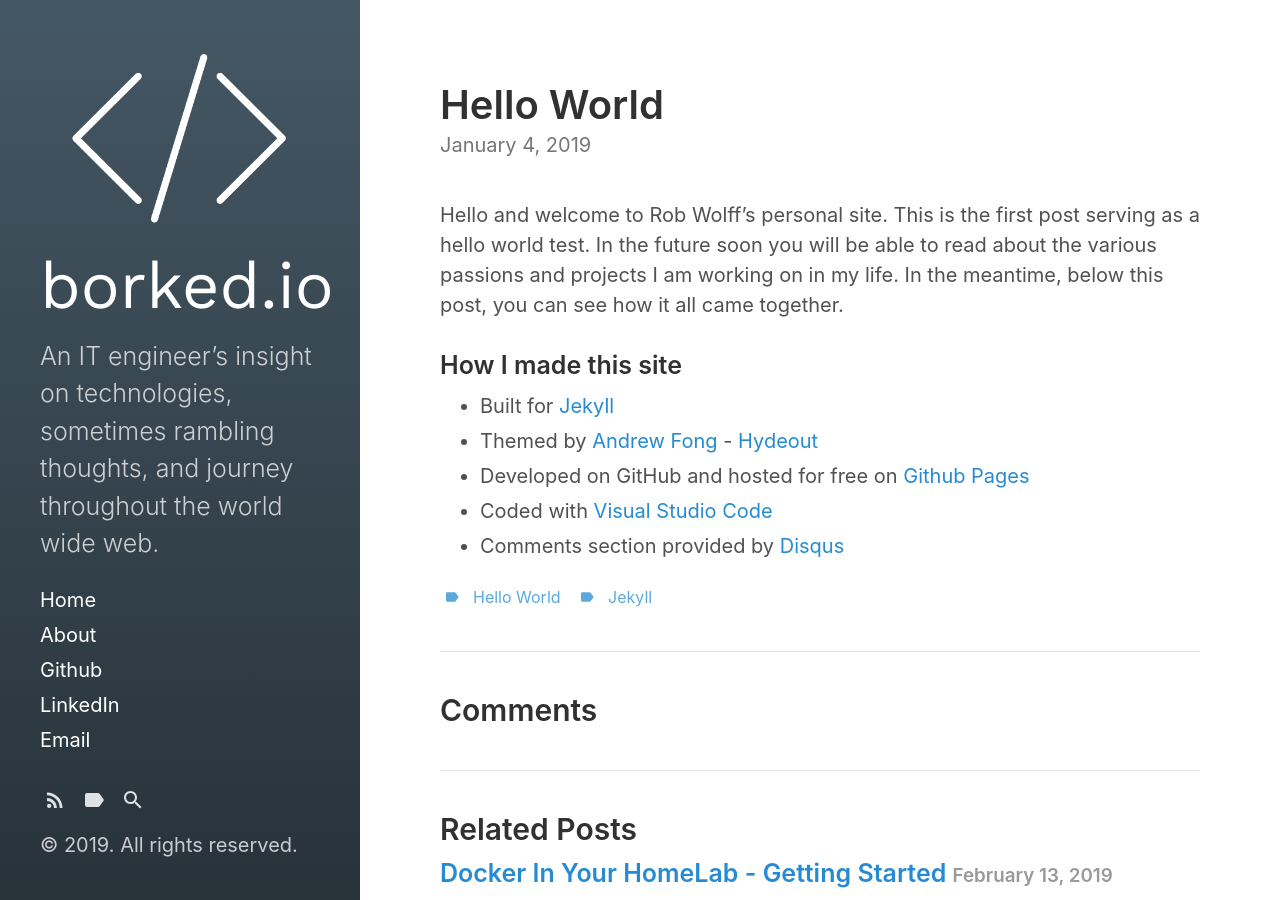
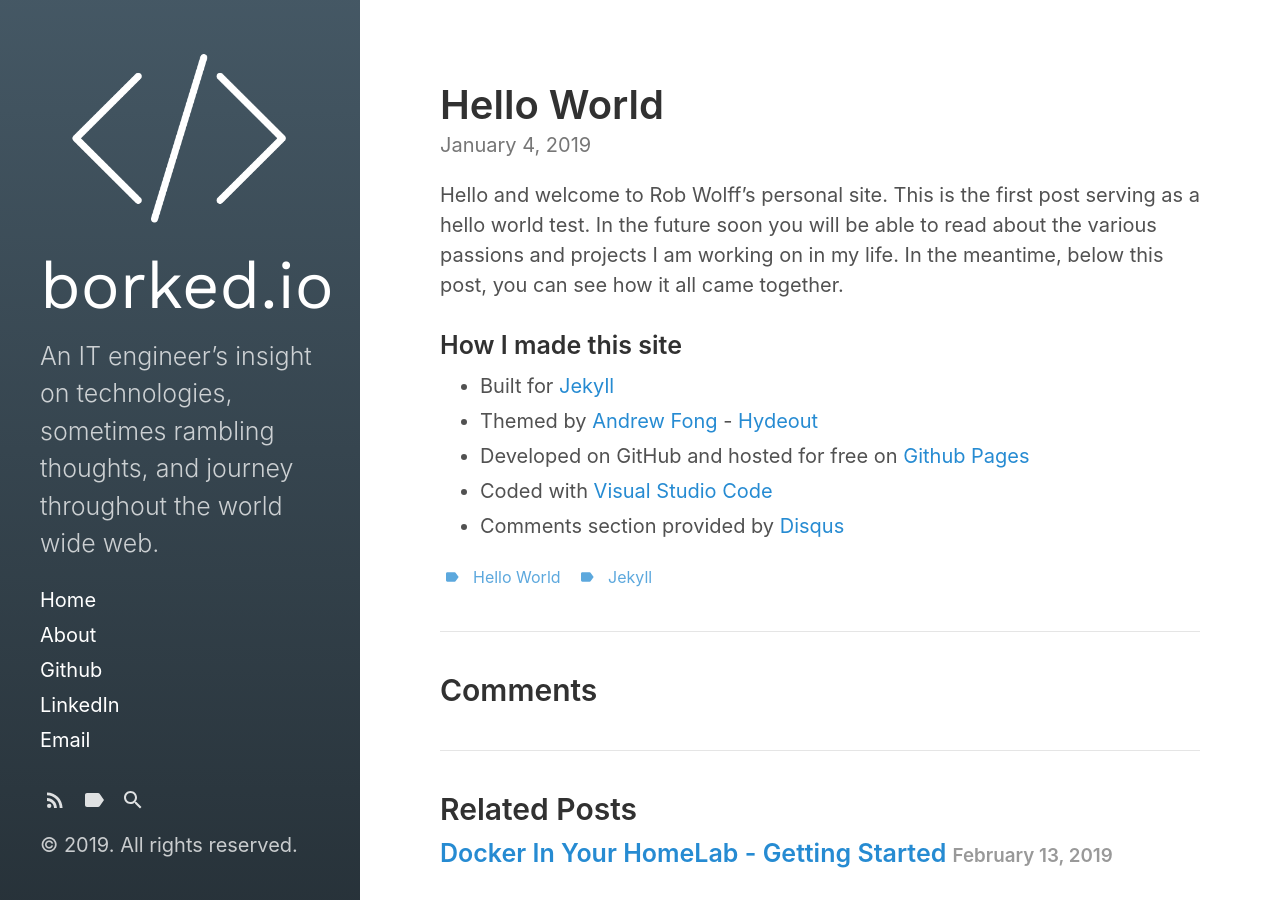
Before and after one commit to robwolff3/borked.io, a Jekyll site: the page built from _posts/2019-01-04-hello-world.md, in a window 1280 px wide. Built offline with Jekyll 4.4.1, drawn with Linux system fonts in a browser that asks for light colours; comment, search, counter and statistics services are not loaded.

Commit message:
fixing if statement

```diff
--- a/_layouts/post.html
+++ b/_layouts/post.html
@@ -10,7 +10,7 @@ layout: default
 
   <div class="post-body">
 
-    {% if page.cover_image %}
+    {% if post.cover_image %}
     <img src="{{ post.cover_image }}" alt="{{ post.title }}">
     {% endif %}
 
```
